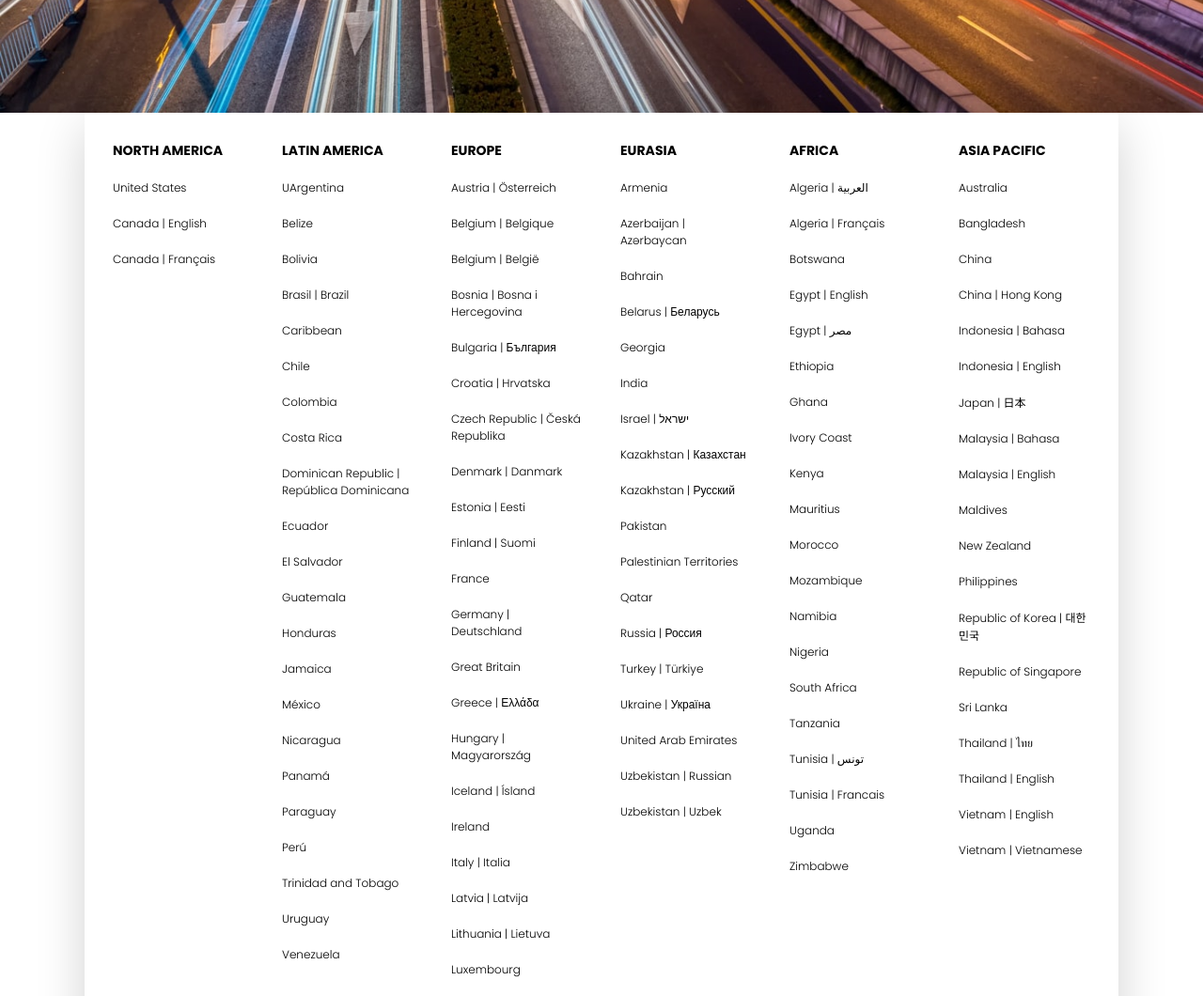
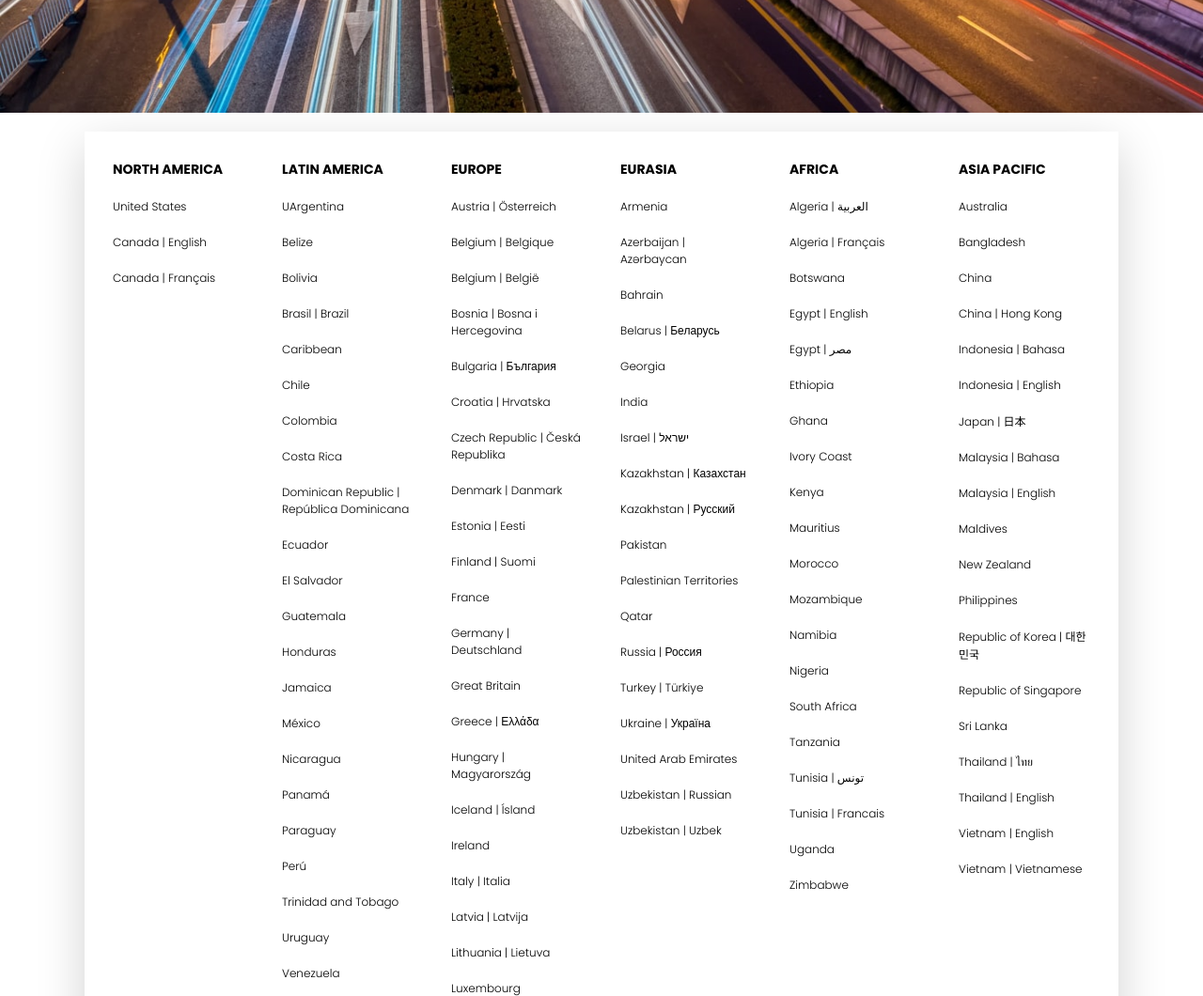
Before and after one commit to TheRahulTiwari28/wr-landing, a plain HTML site: page index.html in a window 1280 px wide. Shown: the part 520-1580 px from the top of the page at 94% size. Drawn offline with Linux system fonts and the light colour scheme.

Commit message:
first commit

```diff
--- a/css/style.css
+++ b/css/style.css
@@ -21,8 +21,9 @@ section{
     display: flex;
     justify-content: center;
     align-items: center;
-    min-height: 100vh;
+    /* min-height: 100vh; */
     background: white;
+    margin: 20px 0;
 }
 
 .accordion{
```
